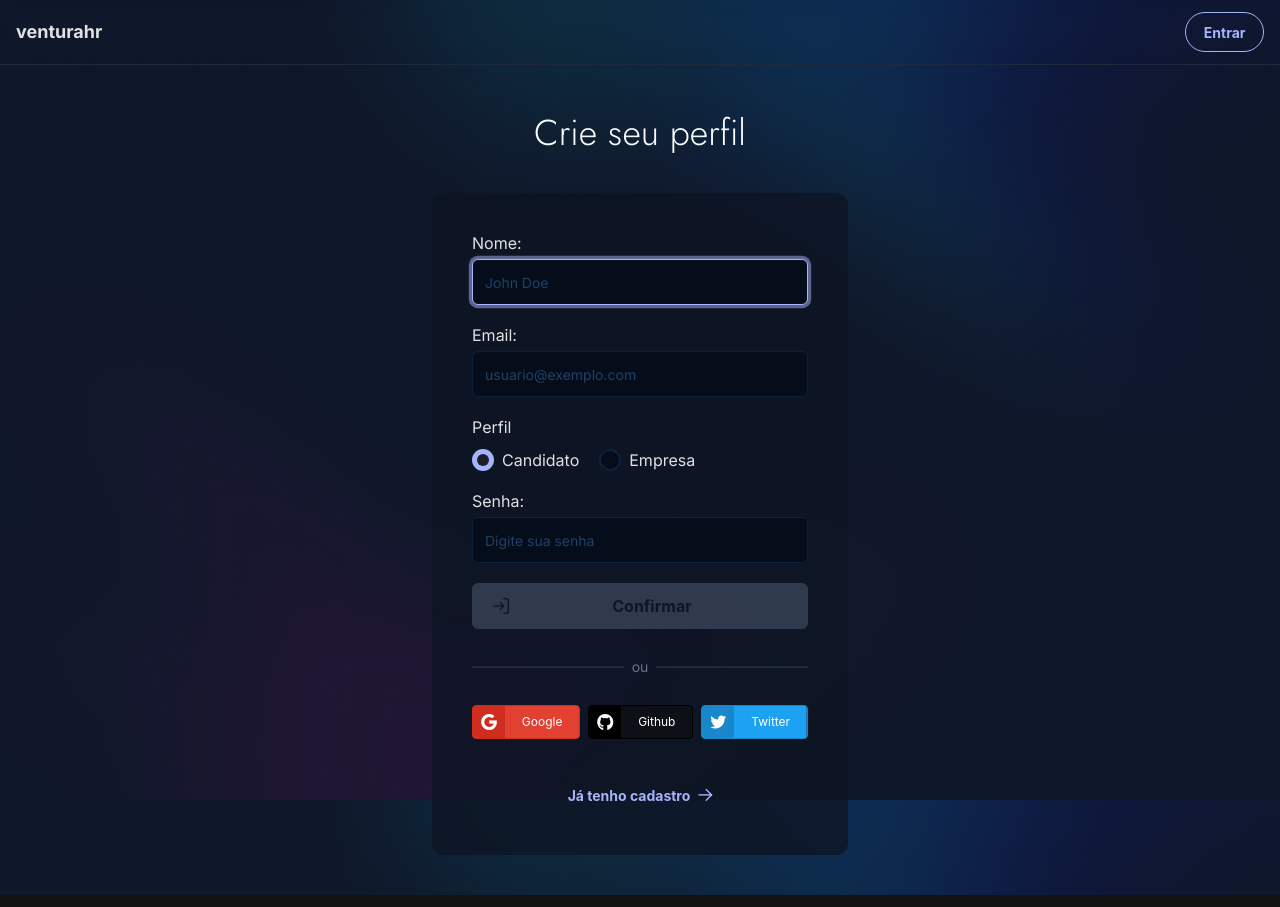
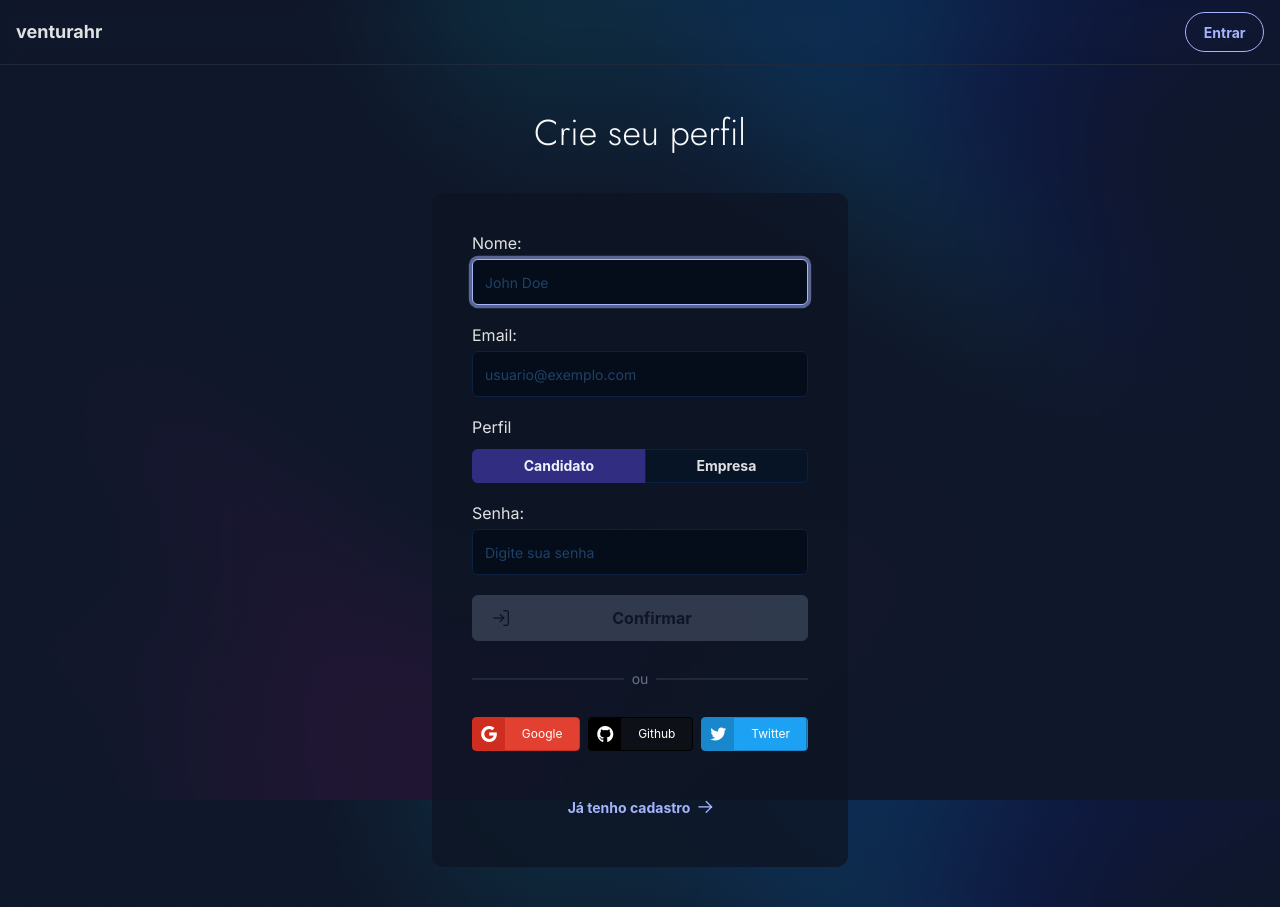
Before and after one commit to fabioper/VenturaHR, a Next.js app in the folder Web/venturahr-web/: page /signup in a window 1280 px wide. Built offline with nearby package versions, Linux system fonts and the light colour scheme; no server answers.

Commit message:
altera radio buttons para select

```diff
--- a/Web/venturahr-web/src/pages/signup.tsx
+++ b/Web/venturahr-web/src/pages/signup.tsx
@@ -16,7 +16,7 @@ import { SignUpDto } from "../core/dtos/SignUpDto"
 import { signupValidator } from "../core/validations/signup.validator"
 import { useAuth } from "../contexts/AuthContext"
 import { FirebaseError } from "@firebase/util"
-import { RadioButton } from "primereact/radiobutton"
+import { SelectButton } from "primereact/selectbutton"
 
 const Signup: NextPage = () => {
   useGuardAgainst(async ({ isLogged }) => isLogged)
@@ -59,6 +59,11 @@ const Signup: NextPage = () => {
       console.log(e)
     }
   }
+
+  const roleOptions = [
+    { label: "Candidato", value: UserRole.Applicant },
+    { label: "Empresa", value: UserRole.Company },
+  ]
 
   return (
     <div>
@@ -120,7 +125,15 @@ const Signup: NextPage = () => {
               </label>
 
               <div className="flex items-center gap-5 mt-3">
-                <div className="flex items-center gap-2">
+                <SelectButton
+                  id="role"
+                  value={form.values.role}
+                  options={roleOptions}
+                  onChange={form.handleChange}
+                  onBlur={form.handleBlur}
+                  className="w-full"
+                />
+                {/* <div className="flex items-center gap-2">
                   <RadioButton
                     inputId="applicantRole"
                     value={UserRole.Applicant}
@@ -139,7 +152,7 @@ const Signup: NextPage = () => {
                     checked={form.values.role === UserRole.Company}
                   />
                   <label htmlFor="companyRole">Empresa</label>
-                </div>
+                </div> */}
               </div>
               {renderError("role")}
             </div>
--- a/Web/venturahr-web/src/styles/libs/primereact/_buttons.scss
+++ b/Web/venturahr-web/src/styles/libs/primereact/_buttons.scss
@@ -97,3 +97,26 @@
     box-shadow: none;
   }
 }
+
+.p-selectbutton {
+  @apply flex;
+
+  .p-button {
+    @apply grow;
+    @apply p-1.5;
+    @apply text-sm;
+    @apply transition-all;
+
+    &.p-highlight {
+      @apply bg-indigo-900;
+      @apply border-indigo-900;
+      @apply text-indigo-50;
+    }
+
+    &.p-highlight:hover {
+      @apply bg-indigo-800;
+      @apply border-indigo-800;
+      @apply text-indigo-50;
+    }
+  }
+}
```
